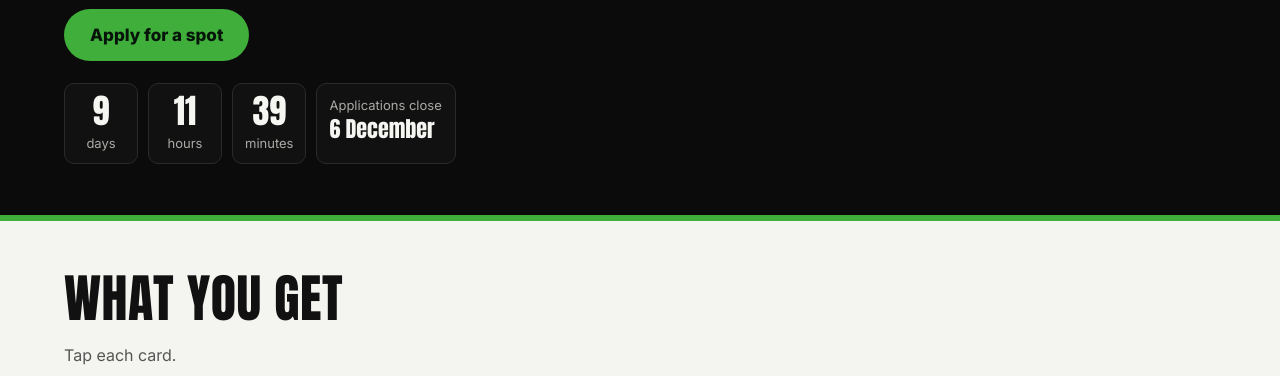
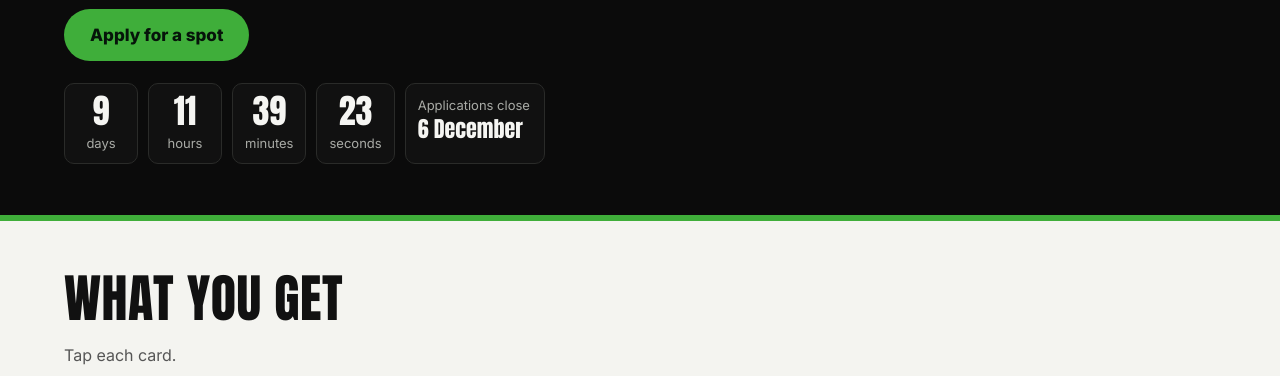
Before and after one commit to Birdboost/birdboost.github.io, a plain HTML site: page index.html in a window 1280 px wide. Shown: the part 883-1259 px from the top of the page. Drawn offline with Linux system fonts and the light colour scheme.

Commit message:
Add seconds to countdown
Co-Authored-By: Claude Opus 5.5 <noreply@anthropic.com>
Claude-Session: https://claude.ai/code/session_01Qa7UaVhVfjuRKQzjEbCSXt

```diff
--- a/index.html
+++ b/index.html
@@ -118,6 +118,7 @@ footer{text-align:center;color:var(--mute);font-size:14px}
           <div><b id="cd">–</b><span>days</span></div>
           <div><b id="ch">–</b><span>hours</span></div>
           <div><b id="cm">–</b><span>minutes</span></div>
+          <div><b id="cs">–</b><span>seconds</span></div>
           <div style="text-align:left;min-width:140px"><span>Applications close</span><b style="font-size:22px">6 December</b></div>
         </div>
       </div>
@@ -264,11 +265,11 @@ $('perks').addEventListener('click', e => { const b = e.target.closest('.perk');
 
 const tick = () => {
   let ms = Math.max(0, DEADLINE - Date.now());
-  const d = Math.floor(ms/864e5), h = Math.floor(ms%864e5/36e5), m = Math.floor(ms%36e5/6e4);
-  $('cd').textContent = d; $('ch').textContent = h; $('cm').textContent = m;
-  if (!ms) $('clock').innerHTML = '<div style="text-align:left"><b style="font-size:22px">Applications have closed</b><span>Thank you, Flock. Watch for the launch on 28 December.</span></div>';
+  const d = Math.floor(ms/864e5), h = Math.floor(ms%864e5/36e5), m = Math.floor(ms%36e5/6e4), s = Math.floor(ms%6e4/1e3);
+  $('cd').textContent = d; $('ch').textContent = h; $('cm').textContent = m; $('cs').textContent = String(s).padStart(2,'0');
+  if (!ms) { clearInterval(clk); } if (!ms) $('clock').innerHTML = '<div style="text-align:left"><b style="font-size:22px">Applications have closed</b><span>Thank you, Flock. Watch for the launch on 28 December.</span></div>';
 };
-tick(); const clk = setInterval(tick, 30000);
+const clk = setInterval(tick, 1000); tick();
 
 /* V formation of 10 birds; the lead bird is the logo */
 const svg = $('flock');
```
